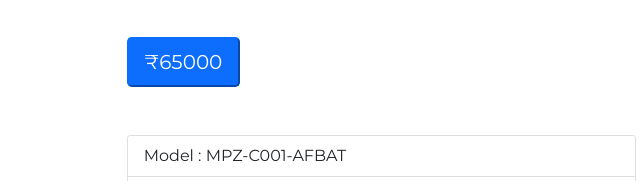
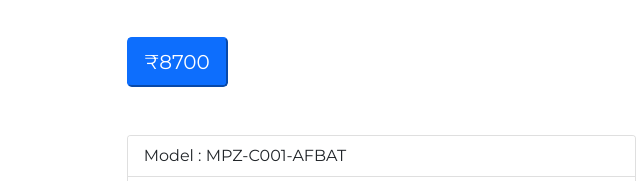
Before and after one commit to 1900300130087/hashdefinepc, a plain HTML site: page psu/MasterWatt Maker 1200/MasterWatt Maker 1200.html in a window 1280 px wide. Shown: the part 223-404 px from the top of the page, 602-1242 px from the left. Drawn offline with nearby package versions, Linux system fonts and the light colour scheme.

Commit message:
Update MasterWatt Maker 1200.html

```diff
--- a/psu/MasterWatt Maker 1200/MasterWatt Maker 1200.html
+++ b/psu/MasterWatt Maker 1200/MasterWatt Maker 1200.html
@@ -144,7 +144,7 @@
             </div>
             <div class="col-lg-5 col-md-5 col-sm-5 text-container">
                 <h2 class="heading">MasterWatt Maker 1200</h2>
-                <button class="btn-lg btn-primary button-price">₹65000</button>
+                <button class="btn-lg btn-primary button-price">₹8700</button>
                 <div class="card info">
                     <ul class="list-group list-group-flush">
                         <li class="list-group-item">Model :  MPZ-C001-AFBAT</li>
```
